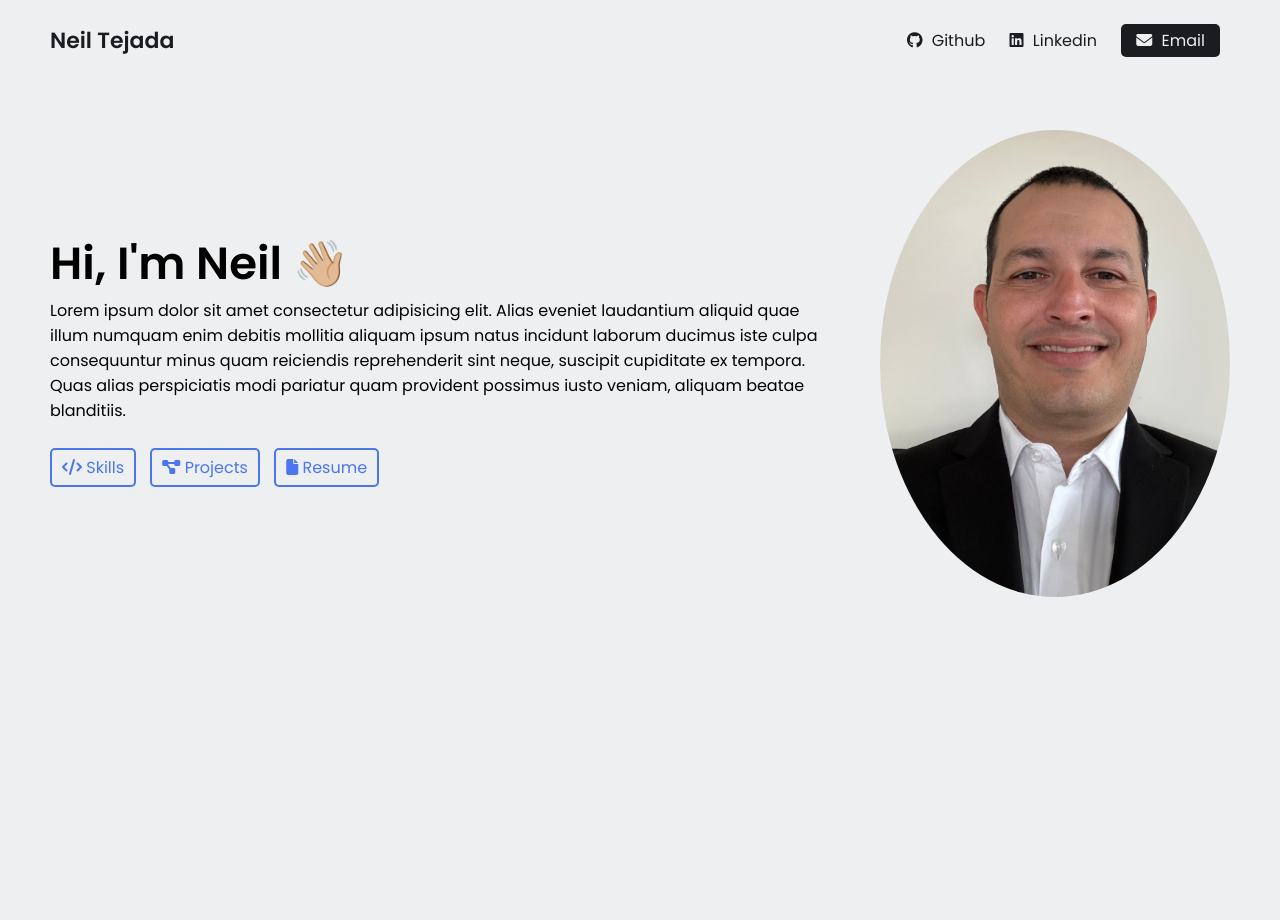
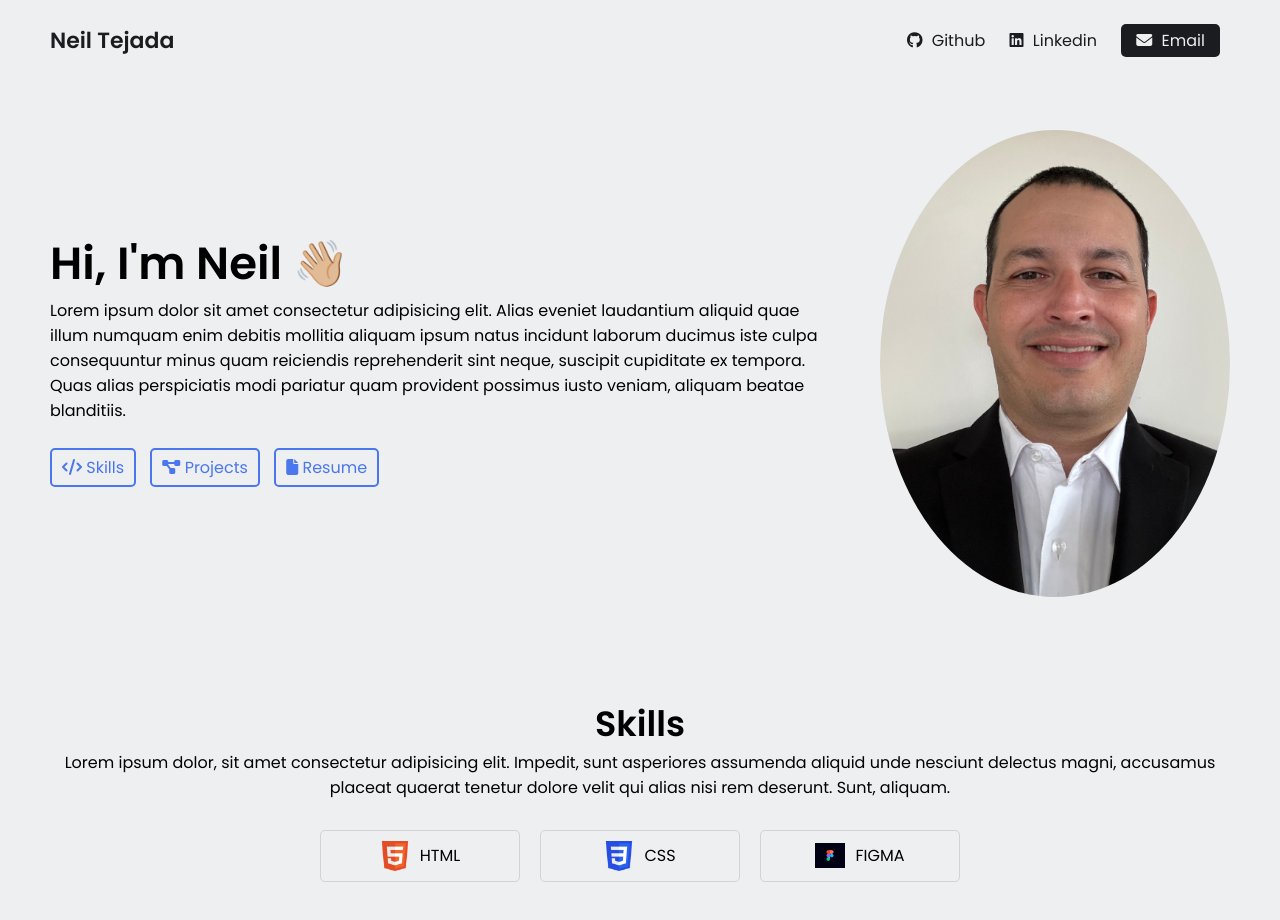
Before and after one commit to NeilTejada/neilTejadaPortfolio, a plain HTML site: page index.html in a window 1280 px wide. Before the commit the page ends 800 px from the top, so only its background shows below. Drawn offline with Linux system fonts and the light colour scheme.

Commit message:
skills section

```diff
--- a/index.html
+++ b/index.html
@@ -81,15 +81,37 @@
         </div>
 
         <div class="headshot">
-          <img
-            src="images/selfImg1.jpeg"
-            alt="neil tejada headshot"
-          />
+          <img src="images/selfImg1.jpeg" alt="neil tejada headshot" />
         </div>
       </section>
 
       <!--SECTION 2: Skills-->
-      <section id="skills"></section>
+      <section id="skills" class="skills-section">
+        <h2>Skills</h2>
+        <div class="text">
+          Lorem ipsum dolor, sit amet consectetur adipisicing elit. Impedit,
+          sunt asperiores assumenda aliquid unde nesciunt delectus magni,
+          accusamus placeat quaerat tenetur dolore velit qui alias nisi rem
+          deserunt. Sunt, aliquam.
+        </div>
+
+        <div class="cells">
+          <div class="cell">
+            <img src="images/html-logo.webp" alt="html logo" />
+            <span>HTML</span>
+          </div>
+
+          <div class="cell">
+            <img src="images/css-logo.webp" alt="css logo" />
+            <span>CSS</span>
+          </div>
+
+          <div class="cell">
+            <img src="images/Figma logo.png" alt="figma logo" />
+            <span>FIGMA</span>
+          </div>
+        </div>
+      </section>
 
       <!--SECTION 3: Projects-->
       <section id="projects"></section>
--- a/styles.css
+++ b/styles.css
@@ -109,8 +109,55 @@ nav .right a span {
   height: auto;
 }
 
+/* SECTION 2: Skills */
+.cell-figma {
+  width: 96px;
+  height: 96px;
+  object-fit: cover;
+}
+
+.skills-section {
+  padding: 0 50px;
+  margin-bottom: 100px;
+}
+
+.skills-section h2 {
+  text-align: center;
+  font-size: 35px;
+}
+
+.skills-section .text {
+  text-align: center;
+  margin-bottom: 20px;
+}
+
+.skills-section .cells {
+  display: flex;
+  justify-content: center;
+  flex-wrap: wrap;
+}
+
+.skills-section .cells .cell {
+  display: flex;
+  justify-content: center;
+  align-items: center;
+  gap: 10px;
+  width: 200px;
+  padding: 10px 20px;
+  margin: 10px;
+  border: 1.5px solid #d3d3d3;
+  border-radius: 5px;
+}
+
+.skills-section .cells .cell img {
+  width: 30px;
+  height: 30px;
+  object-fit: contain;
+  border-radius: 2px;
+}
+
 @media (max-width: 850px) {
-  /* Section 1: Hero */
+  /* SECTION 1: Hero */
   .hero-section .text h2 {
     font-size: 35px;
   }
```
Also changed, not shown: images/Figma logo.png (added).
